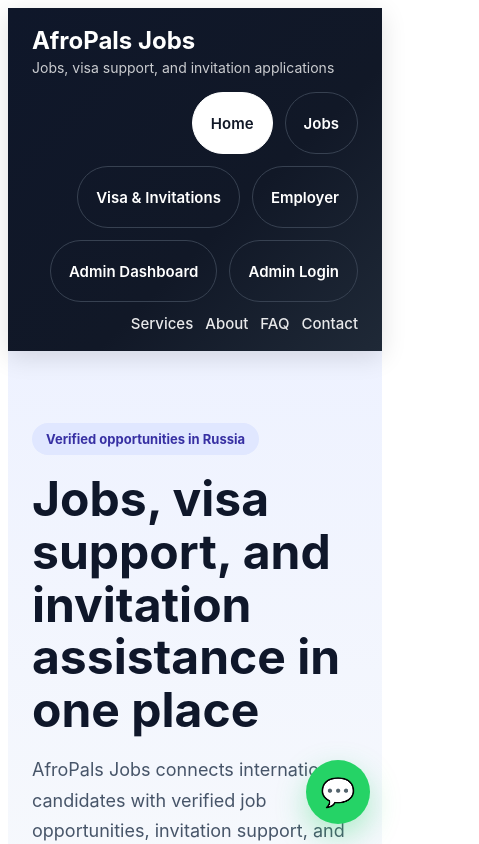
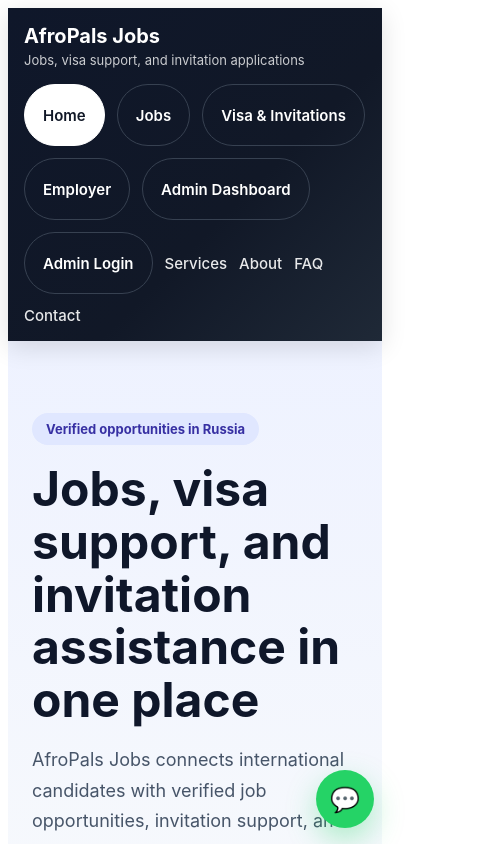
Before and after one commit to ngwache41/AfroPalsJobs-Website, a React (Vite) app: page / in a window 390 px wide. Shown: the top 844 px of the page, 479 px wide, since content can reach past the window. Built offline with nearby package versions, Linux system fonts and the light colour scheme.

Commit message:
improve mobile responsiveness for app layout and jobs page

```diff
--- a/src/app/App.tsx
+++ b/src/app/App.tsx
@@ -1,4 +1,5 @@
 import { Link, Outlet, useLocation } from "react-router-dom";
+import { useEffect, useState } from "react";
 
 function getLinkStyle(active: boolean): React.CSSProperties {
   return {
@@ -57,6 +58,17 @@
 
 export default function App() {
   const location = useLocation();
+  const [isMobile, setIsMobile] = useState(false);
+
+  useEffect(() => {
+    function handleResize() {
+      setIsMobile(window.innerWidth <= 768);
+    }
+
+    handleResize();
+    window.addEventListener("resize", handleResize);
+    return () => window.removeEventListener("resize", handleResize);
+  }, []);
 
   const isHome = location.pathname === "/";
   const isJobs = location.pathname === "/jobs";
@@ -80,7 +92,7 @@
           background:
             "linear-gradient(135deg, #0f172a 0%, #111827 60%, #1f2937 100%)",
           color: "#ffffff",
-          padding: "18px 24px",
+          padding: isMobile ? "16px" : "18px 24px",
           boxShadow: "0 6px 24px rgba(0,0,0,0.12)",
           position: "sticky",
           top: 0,
@@ -92,13 +104,13 @@
             maxWidth: "1200px",
             margin: "0 auto",
             display: "flex",
+            flexDirection: isMobile ? "column" : "row",
             justifyContent: "space-between",
-            alignItems: "center",
+            alignItems: isMobile ? "flex-start" : "center",
             gap: "16px",
-            flexWrap: "wrap",
           }}
         >
-          <div style={{ minWidth: "220px" }}>
+          <div style={{ minWidth: isMobile ? "100%" : "220px" }}>
             <Link
               to="/"
               style={{
@@ -109,7 +121,7 @@
             >
               <div
                 style={{
-                  fontSize: "24px",
+                  fontSize: isMobile ? "20px" : "24px",
                   fontWeight: 700,
                   marginBottom: "4px",
                 }}
@@ -121,7 +133,7 @@
             <div
               style={{
                 color: "rgba(255,255,255,0.78)",
-                fontSize: "14px",
+                fontSize: isMobile ? "13px" : "14px",
               }}
             >
               Jobs, visa support, and invitation applications
@@ -134,7 +146,8 @@
               alignItems: "center",
               gap: "12px",
               flexWrap: "wrap",
-              justifyContent: "flex-end",
+              justifyContent: isMobile ? "flex-start" : "flex-end",
+              width: isMobile ? "100%" : "auto",
             }}
           >
             <Link to="/" style={getLinkStyle(isHome)}>
@@ -199,16 +212,16 @@
           style={{
             maxWidth: "1200px",
             margin: "0 auto",
-            padding: "42px 24px",
+            padding: isMobile ? "32px 16px" : "42px 24px",
             display: "grid",
-            gridTemplateColumns: "1.2fr 1fr 1.2fr",
+            gridTemplateColumns: isMobile ? "1fr" : "1.2fr 1fr 1.2fr",
             gap: "24px",
           }}
         >
           <div>
             <div
               style={{
-                fontSize: "24px",
+                fontSize: isMobile ? "22px" : "24px",
                 fontWeight: 700,
                 marginBottom: "12px",
                 color: "#ffffff",
@@ -250,7 +263,7 @@
             </div>
           </div>
 
-          <div>
+          <div id="contact">
             <div style={footerTitleStyle}>Contact</div>
 
             <div style={{ display: "grid", gap: "12px" }}>
@@ -268,7 +281,12 @@
                   href="https://www.afropalsjobs.ru"
                   target="_blank"
                   rel="noreferrer"
-                  style={{ ...footerLinkStyle, color: "#ffffff", fontWeight: 600 }}
+                  style={{
+                    ...footerLinkStyle,
+                    color: "#ffffff",
+                    fontWeight: 600,
+                    wordBreak: "break-word",
+                  }}
                 >
                   www.afropalsjobs.ru
                 </a>
@@ -285,10 +303,16 @@
                   EMAILS
                 </div>
                 <div style={{ display: "grid", gap: "4px" }}>
-                  <a href="mailto:info@afropalsjobs.ru" style={footerLinkStyle}>
+                  <a
+                    href="mailto:info@afropalsjobs.ru"
+                    style={{ ...footerLinkStyle, wordBreak: "break-word" }}
+                  >
                     info@afropalsjobs.ru
                   </a>
-                  <a href="mailto:afropalsjobs@yandex.ru" style={footerLinkStyle}>
+                  <a
+                    href="mailto:afropalsjobs@yandex.ru"
+                    style={{ ...footerLinkStyle, wordBreak: "break-word" }}
+                  >
                     afropalsjobs@yandex.ru
                   </a>
                 </div>
@@ -318,6 +342,8 @@
                     padding: "12px 16px",
                     borderRadius: "12px",
                     fontWeight: 700,
+                    width: isMobile ? "100%" : "auto",
+                    boxSizing: "border-box",
                   }}
                 >
                   Chat on WhatsApp
@@ -356,10 +382,10 @@
         aria-label="Chat on WhatsApp"
         style={{
           position: "fixed",
-          right: "20px",
-          bottom: "20px",
-          width: "64px",
-          height: "64px",
+          right: isMobile ? "16px" : "20px",
+          bottom: isMobile ? "16px" : "20px",
+          width: isMobile ? "58px" : "64px",
+          height: isMobile ? "58px" : "64px",
           borderRadius: "999px",
           background: "#25D366",
           color: "#ffffff",
@@ -367,7 +393,7 @@
           alignItems: "center",
           justifyContent: "center",
           textDecoration: "none",
-          fontSize: "28px",
+          fontSize: isMobile ? "24px" : "28px",
           boxShadow: "0 12px 30px rgba(37, 211, 102, 0.35)",
           zIndex: 1000,
         }}
--- a/src/app/pages/JobsPage.tsx
+++ b/src/app/pages/JobsPage.tsx
@@ -50,6 +50,17 @@
   const [submittingApplication, setSubmittingApplication] = useState(false);
   const [applicationSuccessMessage, setApplicationSuccessMessage] = useState("");
   const [applicationErrorMessage, setApplicationErrorMessage] = useState("");
+  const [isMobile, setIsMobile] = useState(false);
+
+  useEffect(() => {
+    function handleResize() {
+      setIsMobile(window.innerWidth <= 900);
+    }
+
+    handleResize();
+    window.addEventListener("resize", handleResize);
+    return () => window.removeEventListener("resize", handleResize);
+  }, []);
 
   async function loadJobs() {
     try {
@@ -167,7 +178,9 @@
       <div
         style={{
           display: "grid",
-          gridTemplateColumns: "minmax(320px, 420px) minmax(320px, 1fr)",
+          gridTemplateColumns: isMobile
+            ? "1fr"
+            : "minmax(320px, 420px) minmax(320px, 1fr)",
           gap: "24px",
         }}
       >
```
